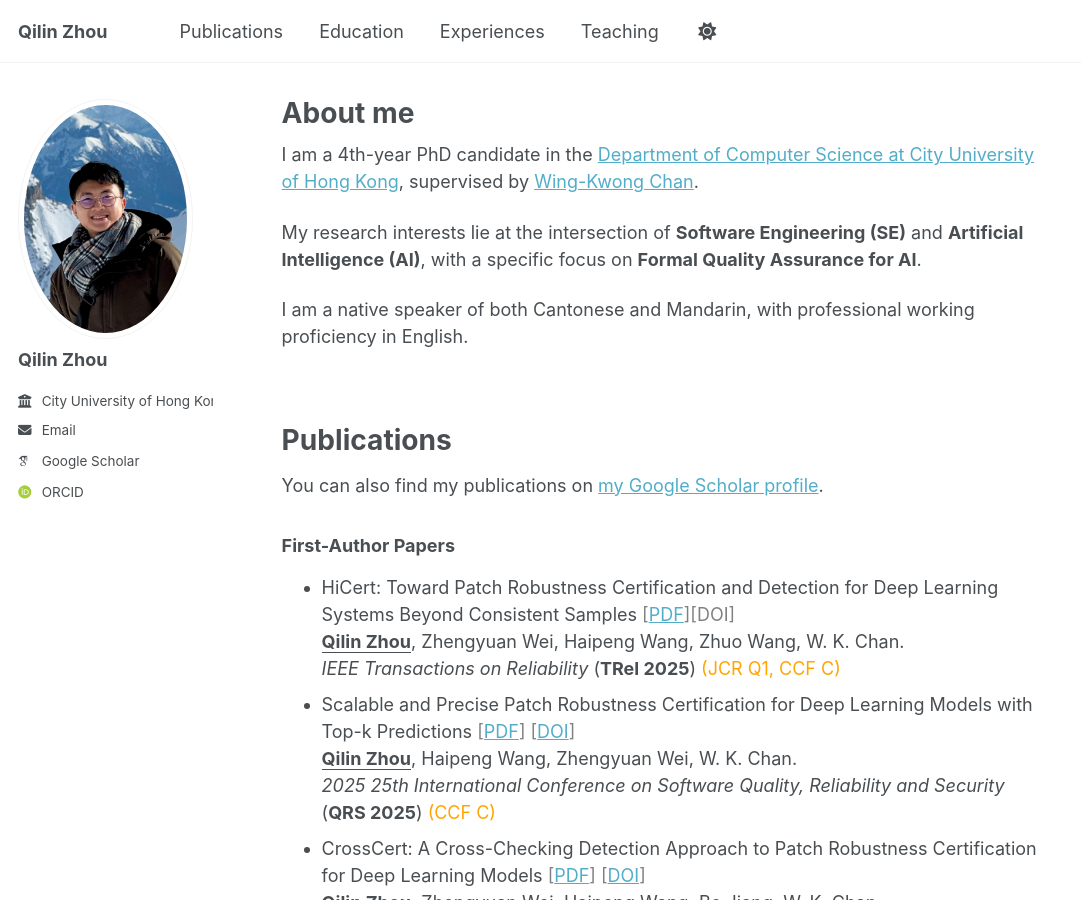
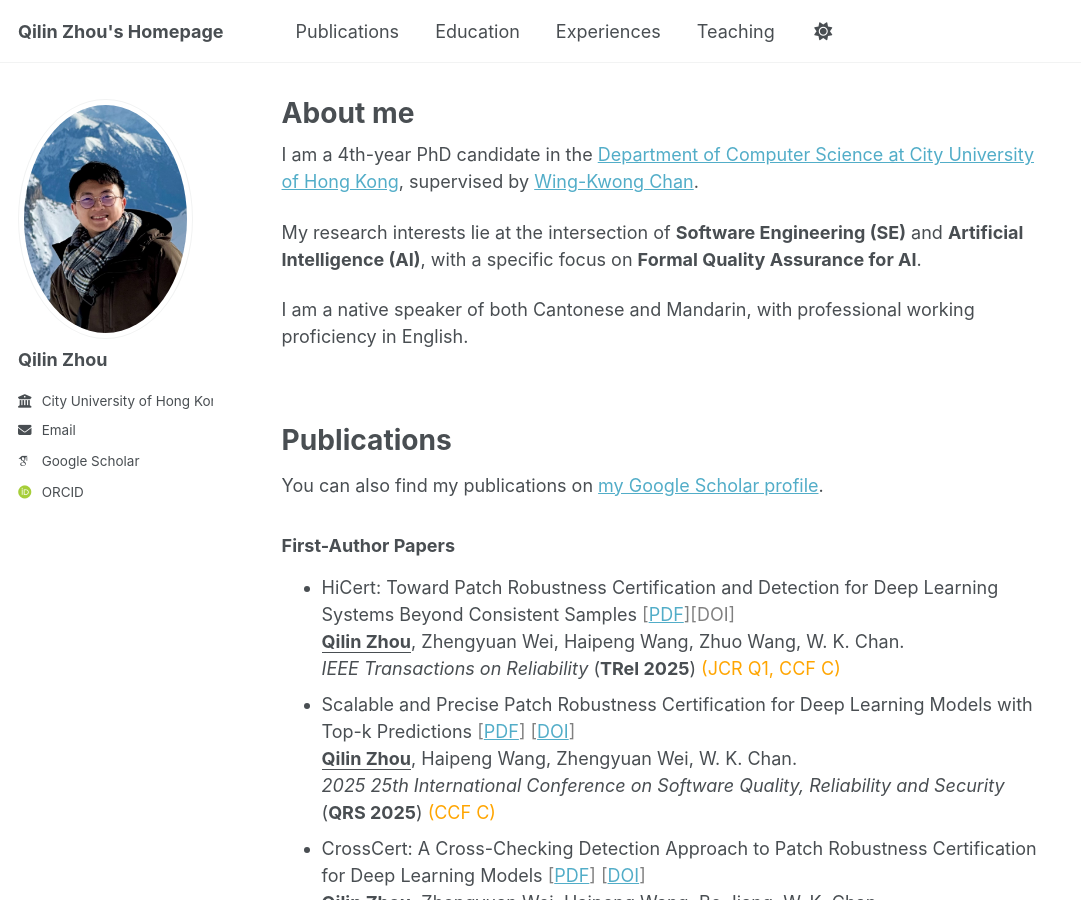
Before and after one commit to qilin-zhou/qilin-zhou.github.io, a Jekyll site: the page built from _pages/about.md, in a window 1280 px wide and 900 px high. Shown: the whole window, without its empty margins (0-1081 px from the left). Built offline with Jekyll 4.4.1, drawn with Linux system fonts in a browser that asks for light colours; some web fonts are replaced; a script bundle is joined from its source files by our own code; library files that are not in the unit come from our copies.

Commit message:
Update _config.yml

```diff
--- a/_config.yml
+++ b/_config.yml
@@ -9,7 +9,7 @@
 # Basic Site Settings
 locale                   : "en-US"
 site_theme               : "default" # the available themes options are "default", "air", "sunrise", "mint", "dirt" and "contrast"
-title                    : "Qilin Zhou"
+title                    : "Qilin Zhou's Homepage"
 title_separator          : "-"
 name                     : &name "Qilin Zhou"
 description              : &description "Your Name's academic portfolio"   # Update this with a general description of your site, this is the default if not overridden by a page
```
